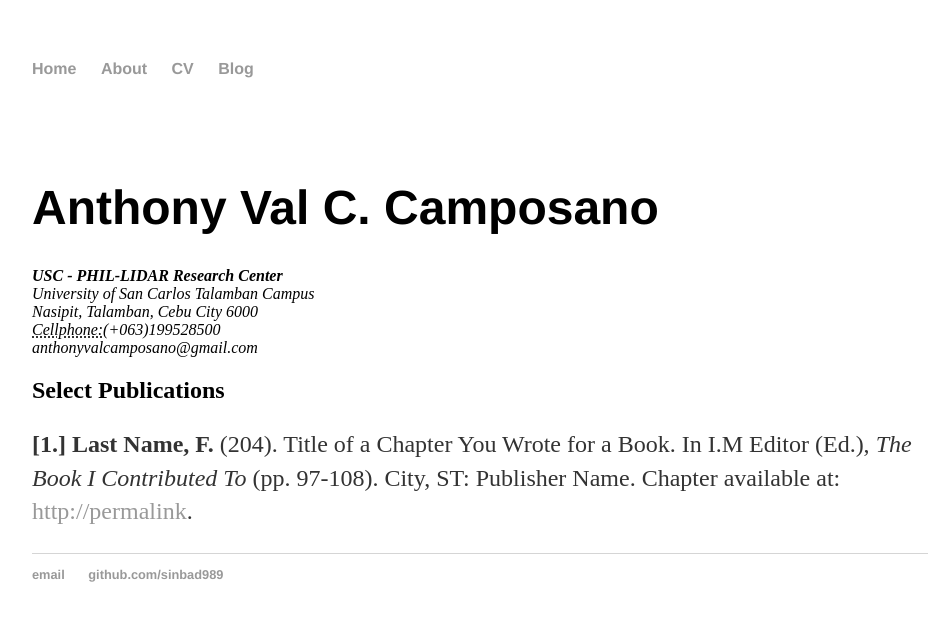
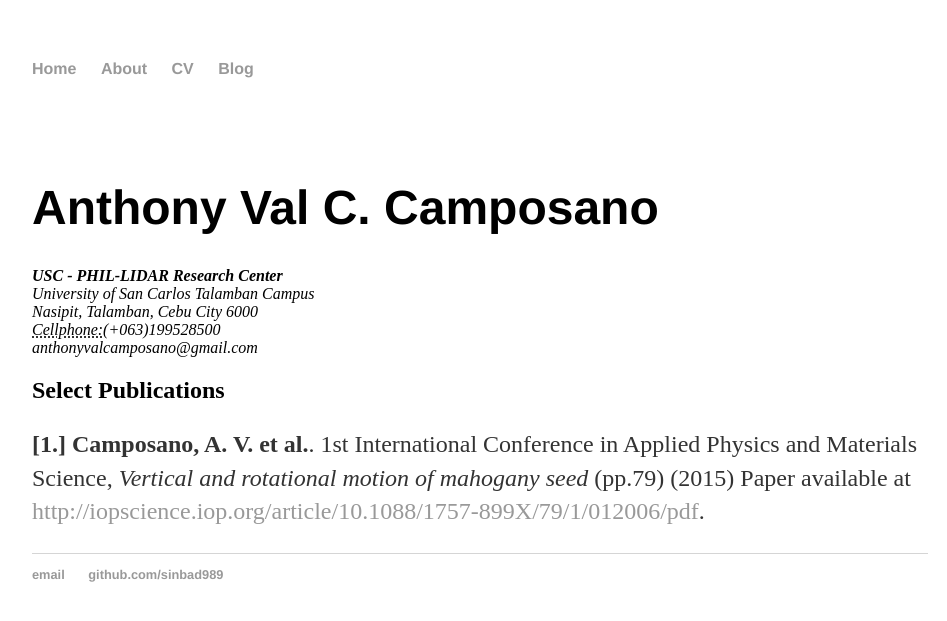
Before and after one commit to sinbad989/sinbad989.github.io, a Jekyll site: the page built from cv/index.html, in a window 1280 px wide. Shown: the top 621 px of the page, without its empty margins (160-1107 px from the left). Built offline with Jekyll 4.4.1, drawn with Linux system fonts in a browser that asks for light colours.

Commit message:
Update index.html
added a paper

```diff
--- a/cv/index.html
+++ b/cv/index.html
@@ -16,7 +16,7 @@ title: CV of Anthony Val Camposano
 
 					<h2>Select Publications</h2>
 
-					<p><strong>[1.] Last Name, F.</strong> (204). Title of a Chapter You Wrote for a Book. In I.M Editor (Ed.), <em>The Book I Contributed To</em> (pp. 97-108). City, ST: Publisher Name. Chapter available at: <a href="#">http://permalink</a>.
+					<p><strong>[1.] Camposano, A. V. et al.</strong>. 1st International Conference in Applied Physics and Materials Science, <em>Vertical and rotational motion of mahogany seed </em> (pp.79) (2015) Paper available at <a href="http://iopscience.iop.org/article/10.1088/1757-899X/79/1/012006/pdf">http://iopscience.iop.org/article/10.1088/1757-899X/79/1/012006/pdf</a>.
 
 
 	</div>
```
